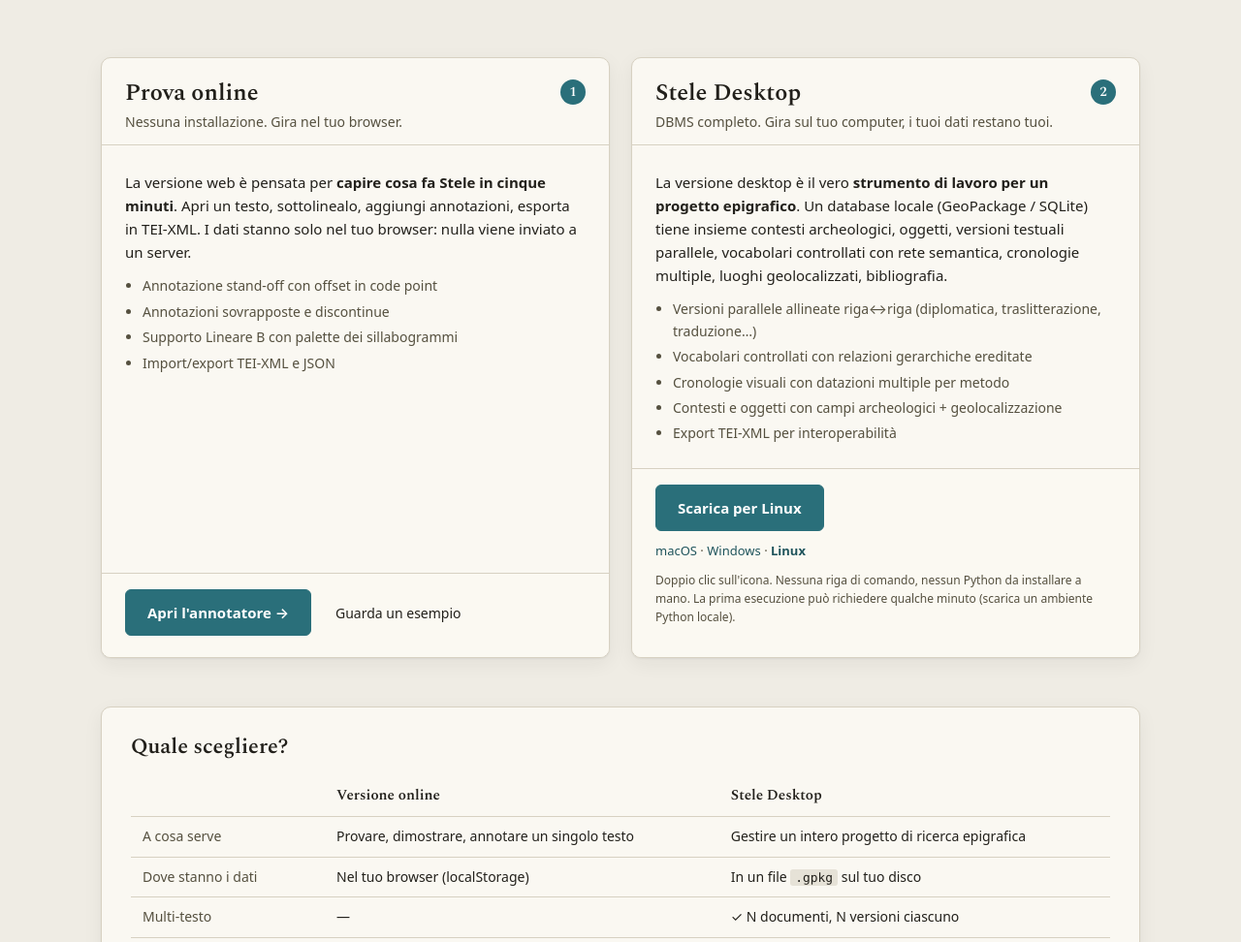
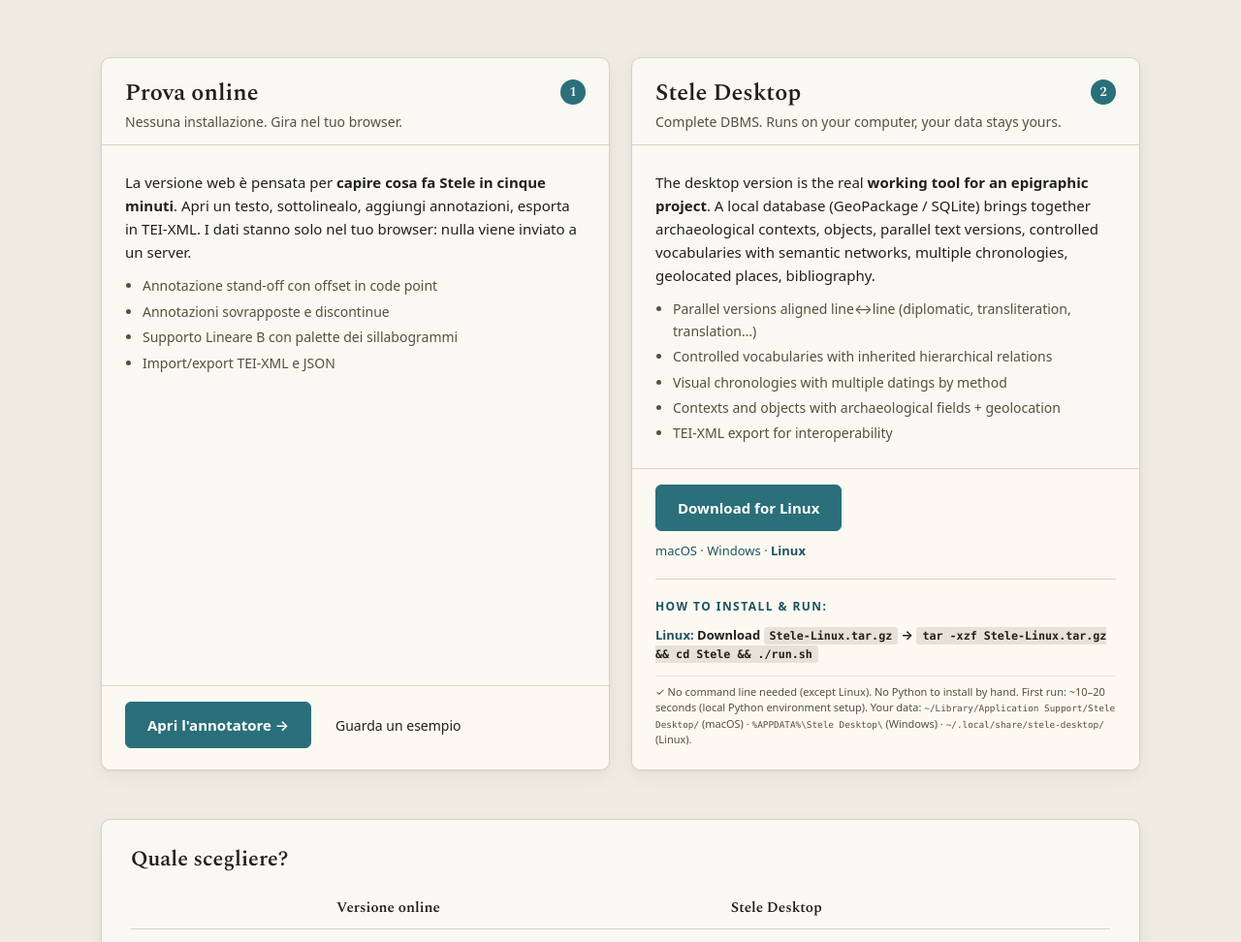
Before and after one commit to erasmdif/stele_epi, a plain HTML site: page index.html in a window 1280 px wide. Shown: the part 564-1536 px from the top of the page at 97% size. Drawn offline with nearby package versions, Linux system fonts and the light colour scheme.

Commit message:
Update desktop section to English with OS-specific install instructions

```diff
--- a/assets/css/landing.css
+++ b/assets/css/landing.css
@@ -127,9 +127,23 @@ main { max-width: 1120px; margin: 0 auto; padding: 30px 24px 60px; }
 }
 .pway-foot .btn { margin-right: 6px; }
 .pway-note { font-size: 12px; color: var(--ink-soft); margin-top: 10px; }
+#dlBox { margin-bottom: 16px; }
 #dlBox .dl-alts { margin-top: 10px; font-size: 13px; color: var(--ink-soft); }
 #dlBox .dl-alts a { color: var(--accent-ink); text-decoration: none; }
 #dlBox .dl-alts a:hover { text-decoration: underline; }
+
+/* Install guide */
+.install-guide { margin-top: 18px; padding-top: 14px; border-top: 1px solid var(--line); }
+.guide-title { font-size: 12px; text-transform: uppercase; letter-spacing: .12em;
+  color: var(--accent-ink); font-weight: 600; margin-bottom: 10px; display: block; }
+.guide-steps { margin-bottom: 12px; }
+.guide-os { font-size: 13px; color: var(--ink); line-height: 1.5; margin-bottom: 8px; }
+.guide-os p { margin: 0; }
+.guide-os code { font-size: .9em; background: var(--stone-2); padding: 2px 6px; border-radius: 3px; }
+.guide-os strong { color: var(--accent-ink); font-weight: 600; }
+.guide-note { font-size: 11px; color: var(--ink-soft); line-height: 1.5; margin: 0;
+  padding-top: 8px; border-top: 1px solid var(--stone-2); }
+.guide-note code { font-size: .85em; background: none; padding: 0; border-radius: 0; color: var(--ink-soft); }
 
 /* --- Compare table --- */
 .compare { margin-top: 50px; padding: 28px 30px; background: var(--paper);
--- a/index.html
+++ b/index.html
@@ -75,25 +75,25 @@
         <div class="pway-head">
           <span class="pway-badge">2</span>
           <h2>Stele Desktop</h2>
-          <p class="pway-sub">DBMS completo. Gira sul tuo computer, i tuoi dati restano tuoi.</p>
+          <p class="pway-sub">Complete DBMS. Runs on your computer, your data stays yours.</p>
         </div>
         <div class="pway-body">
-          <p>La versione desktop è il vero <strong>strumento di lavoro per un progetto epigrafico</strong>.
-             Un database locale (GeoPackage / SQLite) tiene insieme contesti archeologici, oggetti,
-             versioni testuali parallele, vocabolari controllati con rete semantica, cronologie multiple,
-             luoghi geolocalizzati, bibliografia.</p>
+          <p>The desktop version is the real <strong>working tool for an epigraphic project</strong>.
+             A local database (GeoPackage / SQLite) brings together archaeological contexts, objects,
+             parallel text versions, controlled vocabularies with semantic networks, multiple chronologies,
+             geolocated places, bibliography.</p>
           <ul class="pway-features">
-            <li>Versioni parallele allineate riga↔riga (diplomatica, traslitterazione, traduzione…)</li>
-            <li>Vocabolari controllati con relazioni gerarchiche ereditate</li>
-            <li>Cronologie visuali con datazioni multiple per metodo</li>
-            <li>Contesti e oggetti con campi archeologici + geolocalizzazione</li>
-            <li>Export TEI-XML per interoperabilità</li>
+            <li>Parallel versions aligned line↔line (diplomatic, transliteration, translation…)</li>
+            <li>Controlled vocabularies with inherited hierarchical relations</li>
+            <li>Visual chronologies with multiple datings by method</li>
+            <li>Contexts and objects with archaeological fields + geolocation</li>
+            <li>TEI-XML export for interoperability</li>
           </ul>
         </div>
         <div class="pway-foot">
           <div id="dlBox">
             <a class="btn primary large" id="dlPrimary" href="https://github.com/erasmdif/stele_epi/releases/latest">
-              Scarica per il tuo sistema
+              Download for your system
             </a>
             <div class="dl-alts">
               <a href="https://github.com/erasmdif/stele_epi/releases/latest" data-os="macos">macOS</a> ·
@@ -101,10 +101,27 @@
               <a href="https://github.com/erasmdif/stele_epi/releases/latest" data-os="linux">Linux</a>
             </div>
           </div>
-          <p class="pway-note">
-            Doppio clic sull'icona. Nessuna riga di comando, nessun Python da installare a mano.
-            La prima esecuzione può richiedere qualche minuto (scarica un ambiente Python locale).
-          </p>
+          <div class="install-guide">
+            <p class="guide-title">How to install &amp; run:</p>
+            <div class="guide-steps">
+              <div class="guide-os" data-os="macos">
+                <p><strong>macOS:</strong> Download <code>Stele-macOS.zip</code> → unzip → double-click <code>Stele.app</code></p>
+              </div>
+              <div class="guide-os" data-os="windows">
+                <p><strong>Windows:</strong> Download <code>Stele-Windows.zip</code> → extract → double-click <code>Stele.bat</code></p>
+              </div>
+              <div class="guide-os" data-os="linux">
+                <p><strong>Linux:</strong> Download <code>Stele-Linux.tar.gz</code> → <code>tar -xzf Stele-Linux.tar.gz && cd Stele && ./run.sh</code></p>
+              </div>
+            </div>
+            <p class="guide-note">
+              ✓ No command line needed (except Linux). No Python to install by hand.
+              First run: ~10–20 seconds (local Python environment setup).
+              Your data: <code>~/Library/Application Support/Stele Desktop/</code> (macOS) ·
+              <code>%APPDATA%\Stele Desktop\</code> (Windows) ·
+              <code>~/.local/share/stele-desktop/</code> (Linux).
+            </p>
+          </div>
         </div>
       </div>
     </section>
@@ -175,7 +192,7 @@
   </footer>
 
   <script>
-    // Rileva l'OS del visitatore e evidenzia il link giusto
+    // Rileva l'OS del visitatore e personalizza il download
     (function () {
       const ua = navigator.userAgent || '';
       const plat = (navigator.platform || '').toLowerCase();
@@ -184,10 +201,16 @@
       else if (/win/i.test(plat) || /Windows/.test(ua)) os = 'windows';
       const map = { macos: 'macOS', windows: 'Windows', linux: 'Linux' };
       const btn = document.getElementById('dlPrimary');
-      if (btn) btn.textContent = 'Scarica per ' + map[os];
-      // evidenzia il link OS-specifico
+      if (btn) btn.textContent = 'Download for ' + map[os];
+
+      // Evidenzia il link OS-specifico nei dl-alts
       document.querySelectorAll('[data-os]').forEach(a => {
         if (a.dataset.os === os) a.style.fontWeight = '700';
+      });
+
+      // Mostra solo le istruzioni per questo OS
+      document.querySelectorAll('.guide-os').forEach(div => {
+        div.style.display = (div.dataset.os === os) ? 'block' : 'none';
       });
     })();
   </script>
```
